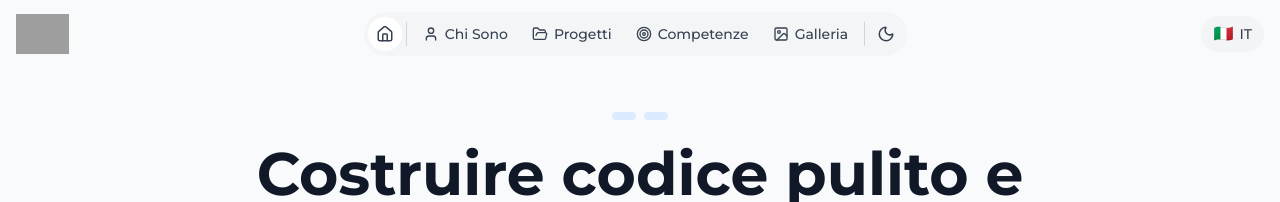
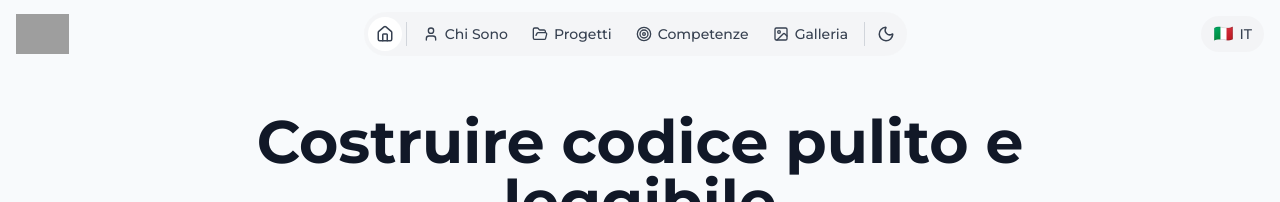
Before and after one commit to MattiaCode/1344141414246453462364-website-copia-27462364234246, a SvelteKit app: page / in a window 1280 px wide. Shown: the top 202 px of the page. Built offline with nearby package versions, Linux system fonts and the light colour scheme; grey boxes are pictures that could not be loaded.

Commit message:
Update +page.svelte

```diff
--- a/src/routes/+page.svelte
+++ b/src/routes/+page.svelte
@@ -12,15 +12,6 @@
 <div class="hero-gradient">
 	<div class="flex flex-col items-center justify-center px-4 pt-12 pb-16">
 		<div class="max-w-4xl w-full mx-auto text-center">
-			<!-- Badge pills PICCOLI in alto -->
-			<div class="flex items-center justify-center gap-2 mb-6">
-				<div class="px-3 py-1 rounded-full bg-blue-100 dark:bg-blue-900/30 text-xs font-medium text-blue-700 dark:text-blue-300">
-					{$t.home.badge1}
-				</div>
-				<div class="px-3 py-1 rounded-full bg-blue-100 dark:bg-blue-900/30 text-xs font-medium text-blue-700 dark:text-blue-300">
-					{$t.home.badge2}
-				</div>
-			</div>
 
 			<!-- Titolo NORMALE (NON gigante!) -->
 			<h1 class="text-4xl sm:text-5xl md:text-6xl font-bold text-gray-900 dark:text-white mb-4 leading-tight">
```
